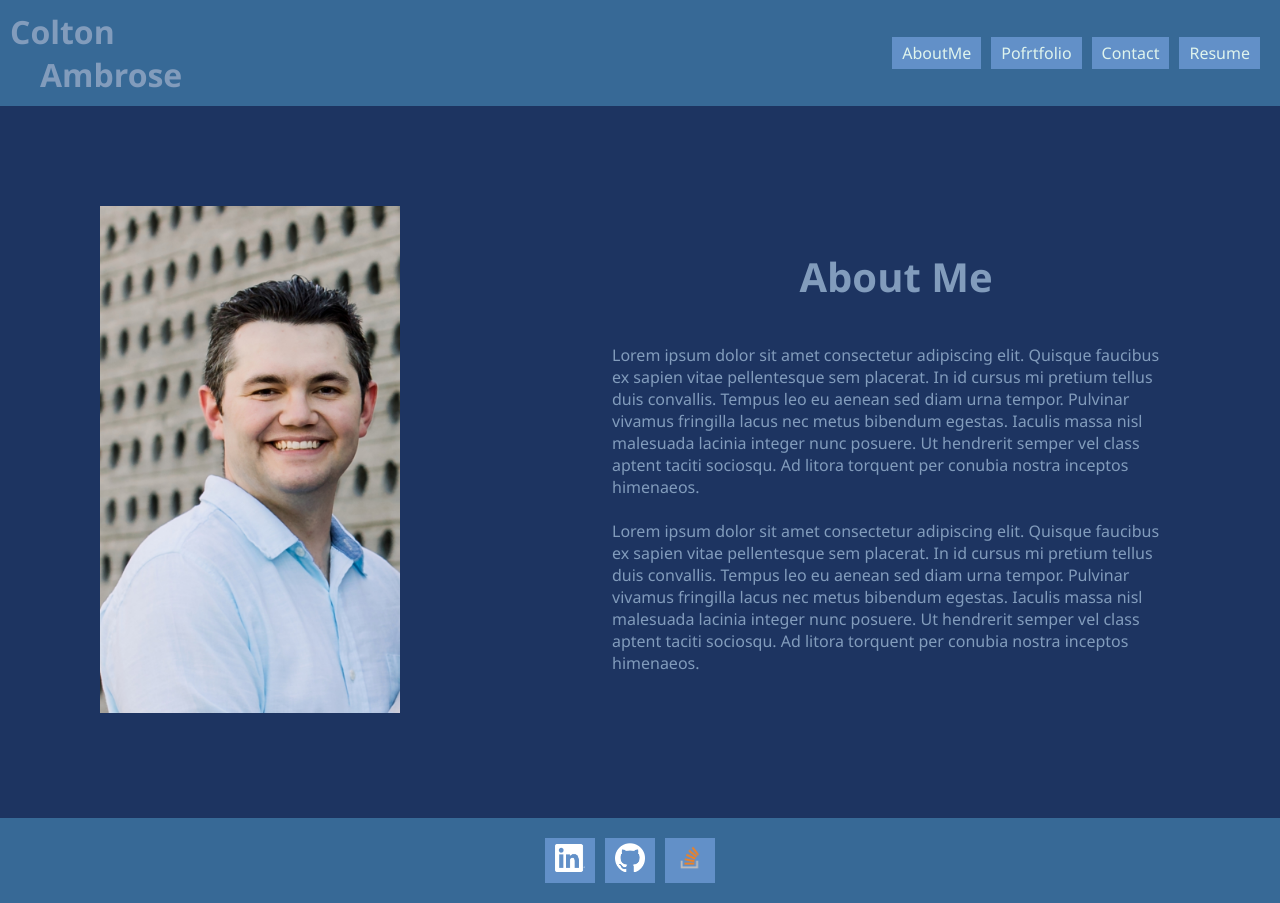
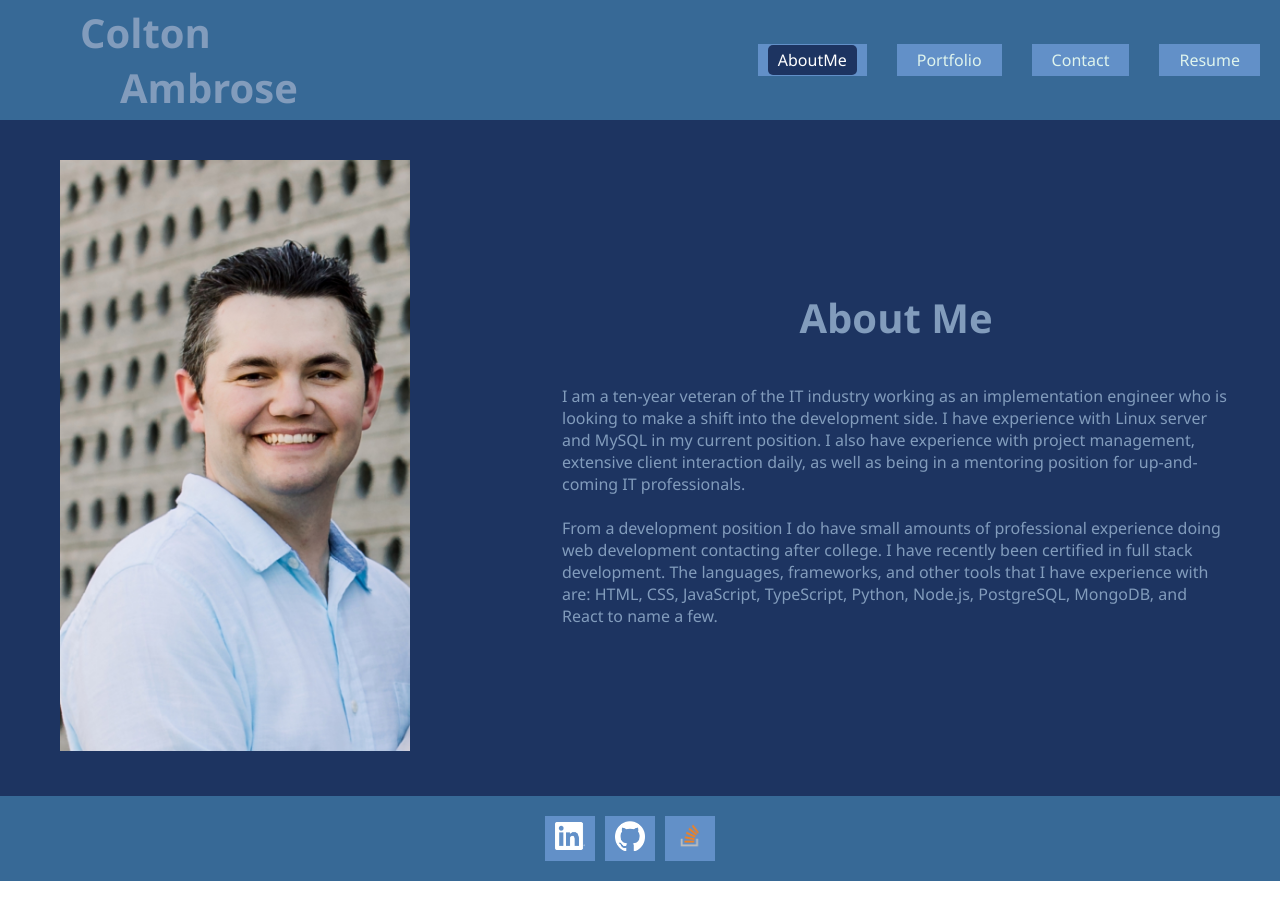
Before and after one commit to Ctbambrose/12-Challenge, a React (Vite) app: page / in a window 1280 px wide. After the commit the page ends 881 px from the top, so only its background shows below. Built offline with nearby package versions, Linux system fonts and the light colour scheme.

Commit message:
aboutme first MVP done

```diff
--- a/src/App.css
+++ b/src/App.css
@@ -11,6 +11,17 @@
     --secondaryFontColor: #DFF4ED;
     font-family: 'Segoe UI', Tahoma, Geneva, Verdana, sans-serif;
 }
+
+html, body, #root {
+    height: 100%;
+    margin: 0;
+}
+
+.portfolio-app {
+    height: 100%;
+    display: flex;
+    flex-direction: column;
+}
 /*root config end*/
 
 /*header config start*/
@@ -19,11 +30,14 @@
     display: flex;
     justify-content: space-between;
     align-items: center;
+    /* height: 10%; */
 }
 
 .name {
     color: var(--primaryFontColor);
-    padding: 10px;
+    padding: 5px;
+    padding-left: 80px;
+    font-size: 40px;
 }
 
 .name br {
@@ -34,7 +48,7 @@
 
 .name .lastname {
     display: inline-block;
-    text-indent: 30px;
+    text-indent: 40px;
 }
 
 .navigation {
@@ -45,7 +59,7 @@ padding: 20px;
 
 .navigation ul {
     display: flex;
-    gap: 10px;
+    gap: 30px;
     list-style: none;
     padding: 0;
     margin: 0;
@@ -61,7 +75,25 @@ padding: 20px;
     color: var(--secondaryFontColor)
 }
 
+.nav-link {
+    text-decoration: none;
+    color: var(--secondaryFontColor);
+    padding: 4px 10px;
+    transition: background-color 0.3s;
+}
+
+.nav-link.active {
+    background-color: var(--primaryColor);
+    color: white;
+    border-radius: 5px;
+}
 /*header config end*/
+
+/*Content config start*/
+.content {
+    flex-grow: 1;
+    background-color: var(--primaryColor); /* optional background */
+}
 
 /*AboutMe config start*/
 .about-me {
@@ -76,8 +108,11 @@ padding: 20px;
 }
 
 .picture img {
-    width: 300px;
-    padding: 100px;
+    width: 350px;
+    padding: 40px;
+    padding-left: 60px;
+    max-width: 100%;
+    height: auto;
 }
 
 .bio {
@@ -92,7 +127,7 @@ padding: 20px;
 }
 
 .bio p {
-    padding: 20px 100px;
+    padding: 20px 50px;
 }
 
 /* .bio br {
@@ -106,8 +141,6 @@ padding: 20px;
 /*footer config start*/
 .footer {
     background-color: var(--secondaryColor);
-    /* display: flex; */
-    /* align-items: center; */
     padding: 10px 20px;
 }
 
--- a/src/App.jsx
+++ b/src/App.jsx
@@ -9,7 +9,7 @@ function App() {
   return (
     <div className='portfolio-app'>
       <Header />
-      <main className="mx-3">
+      <main className="content">
         <Outlet />
       </main>
       <Footer />
--- a/src/components/AboutMe.jsx
+++ b/src/components/AboutMe.jsx
@@ -10,15 +10,10 @@ function AboutMe() {
                     About Me
                 </h2>
                 <p>
-                    Lorem ipsum dolor sit amet consectetur adipiscing elit. Quisque faucibus ex sapien vitae pellentesque sem placerat. In id cursus mi pretium tellus duis convallis. Tempus leo eu aenean sed diam urna tempor. Pulvinar vivamus fringilla lacus nec metus bibendum egestas. Iaculis massa nisl malesuada lacinia integer nunc posuere. Ut hendrerit semper vel class aptent taciti sociosqu. Ad litora torquent per conubia nostra inceptos himenaeos.
+I am a ten-year veteran of the IT industry working as an implementation engineer who is looking to make a shift into the development side. I have experience with Linux server and MySQL in my current position. I also have experience with project management, extensive client interaction daily, as well as being in a mentoring position for up-and-coming IT professionals.
                     <br />
                     <br />
-                    Lorem ipsum dolor sit amet consectetur adipiscing elit. Quisque faucibus ex sapien
-                    vitae pellentesque sem placerat. In id cursus mi pretium tellus duis convallis. Tempus
-                    leo eu aenean sed diam urna tempor. Pulvinar vivamus fringilla lacus nec metus
-                    bibendum egestas. Iaculis massa nisl malesuada lacinia integer nunc posuere.
-                    Ut hendrerit semper vel class aptent taciti sociosqu. Ad litora torquent per conubia
-                    nostra inceptos himenaeos.
+From a development position I do have small amounts of professional experience doing web development contacting after college. I have recently been certified in full stack development. The languages, frameworks, and other tools that I have experience with are: HTML, CSS, JavaScript, TypeScript, Python, Node.js, PostgreSQL, MongoDB, and React  to name a few.
                 </p>
             </article>
         </div>
--- /dev/null
+++ b/src/components/Contact.jsx
@@ -0,0 +1,10 @@
+
+function Contact() {
+    return(
+        <div className="contact">
+            <h1>Contact</h1>
+        </div>
+    );
+};
+
+export default Contact;
--- a/src/components/Header.jsx
+++ b/src/components/Header.jsx
@@ -1,7 +1,8 @@
 import { Link, useLocation } from 'react-router-dom';
 
 function Header() {
-    const currentPage = useLocation().pathname;
+    const location = useLocation();
+    const currentPage = location.pathname;
 
     return (
         <header className="header">
@@ -15,7 +16,7 @@ function Header() {
                     </li>
                     <li>
                         <Link to="/Portfolio" className={currentPage === '/Portfolio' ? 'nav-link active' : 'nav-link'}>
-                            Pofrtfolio
+                        Portfolio
                         </Link>
                     </li>
                     <li>
--- /dev/null
+++ b/src/components/Portfolio.jsx
@@ -0,0 +1,10 @@
+
+function Portfolio() {
+    return(
+        <div className="portfolio">
+            <h1>Portfolio</h1>
+        </div>
+    );
+};
+
+export default Portfolio;
--- /dev/null
+++ b/src/components/Resume.jsx
@@ -0,0 +1,10 @@
+
+function Resume() {
+    return(
+        <div className="resume">
+            <h1>Resume</h1>
+        </div>
+    );
+};
+
+export default Resume;
```
Also changed, not shown: src/main.jsx (+15 -0 lines).
